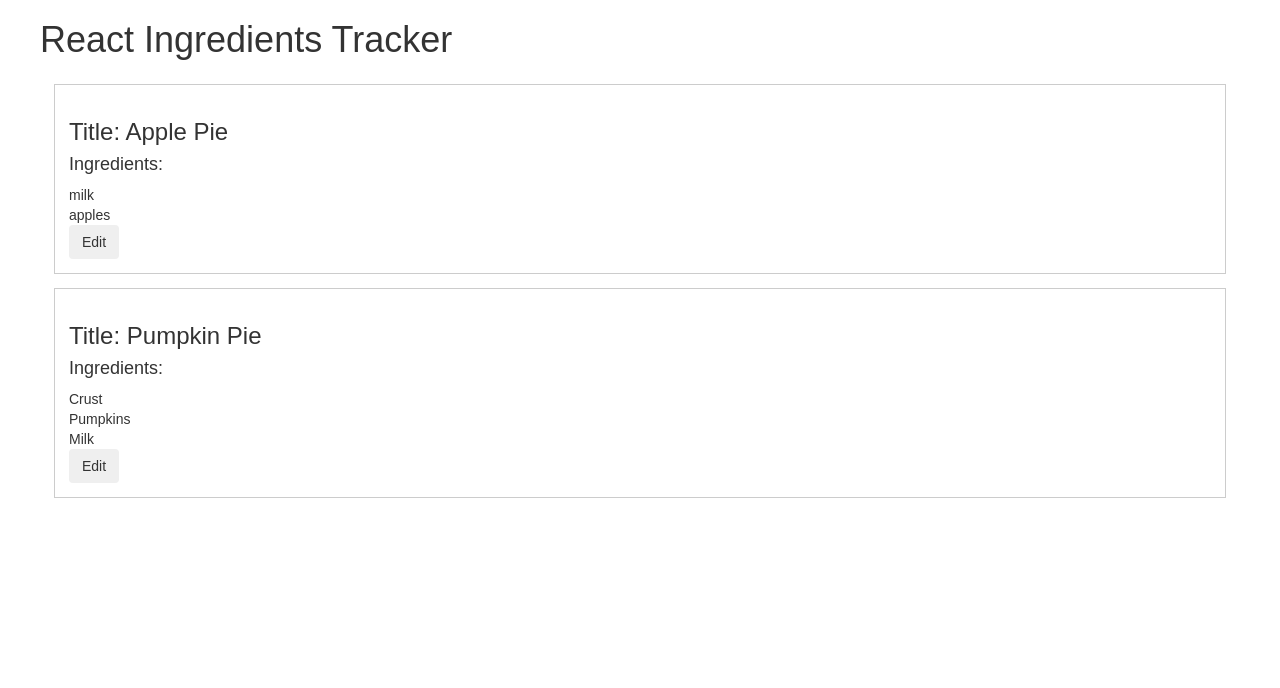
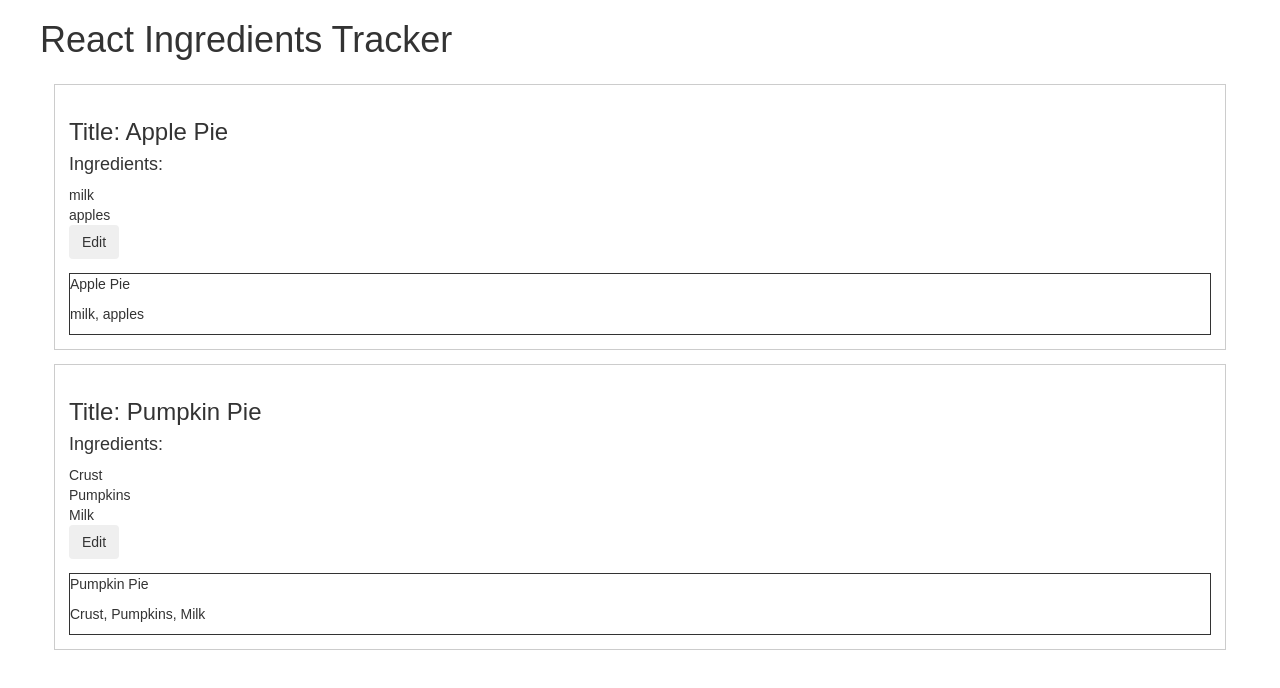
Before and after one commit to edsztukowski/react-recipe-box, a React (Create React App) app: page / in a window 1280 px wide. Shown: the top 688 px of the page. Built offline with nearby package versions, Linux system fonts and the light colour scheme.

Commit message:
commas are showing in ingredients. still need to figure out how to push state back to local storage

```diff
--- a/src/App.css
+++ b/src/App.css
@@ -15,5 +15,6 @@
 }
 
 .recipe-modal {
-  display: none;
+  border: 1px solid;
+  margin-top: 1em;
 }
--- a/src/EditRecipe.js
+++ b/src/EditRecipe.js
@@ -4,23 +4,23 @@ class EditRecipe extends React.Component {
   constructor(props) {
     super(props);
     //fetch this data from local storage
-    this.State = {
+    this.state = {
       recipes: {
         title: props.title,
         ingredients: props.ingredients
       }
     }
+  }
 
 
+  render() {
+    return(
+      <div className="recipe-form">
+        <p>{this.state.recipes.title}</p>
+        <p>{this.state.recipes.ingredients.join(", ")}</p>
+      </div>
+    )
   }
-
-render() {
-  return(
-    <div>
-      state.recipes
-    </div>
-  )
-}
 
 }
 
--- a/src/RecipeContainer.js
+++ b/src/RecipeContainer.js
@@ -33,11 +33,12 @@ class RecipeContainer extends React.Component {
   }
 
   showModal() {
+    return (
     <div>test</div>
+    )
   }
 
   render() {
-    console.log(this.state)
     var recipesList = this.state.recipes;
     return (
       <div className="row all-recipes">
```
